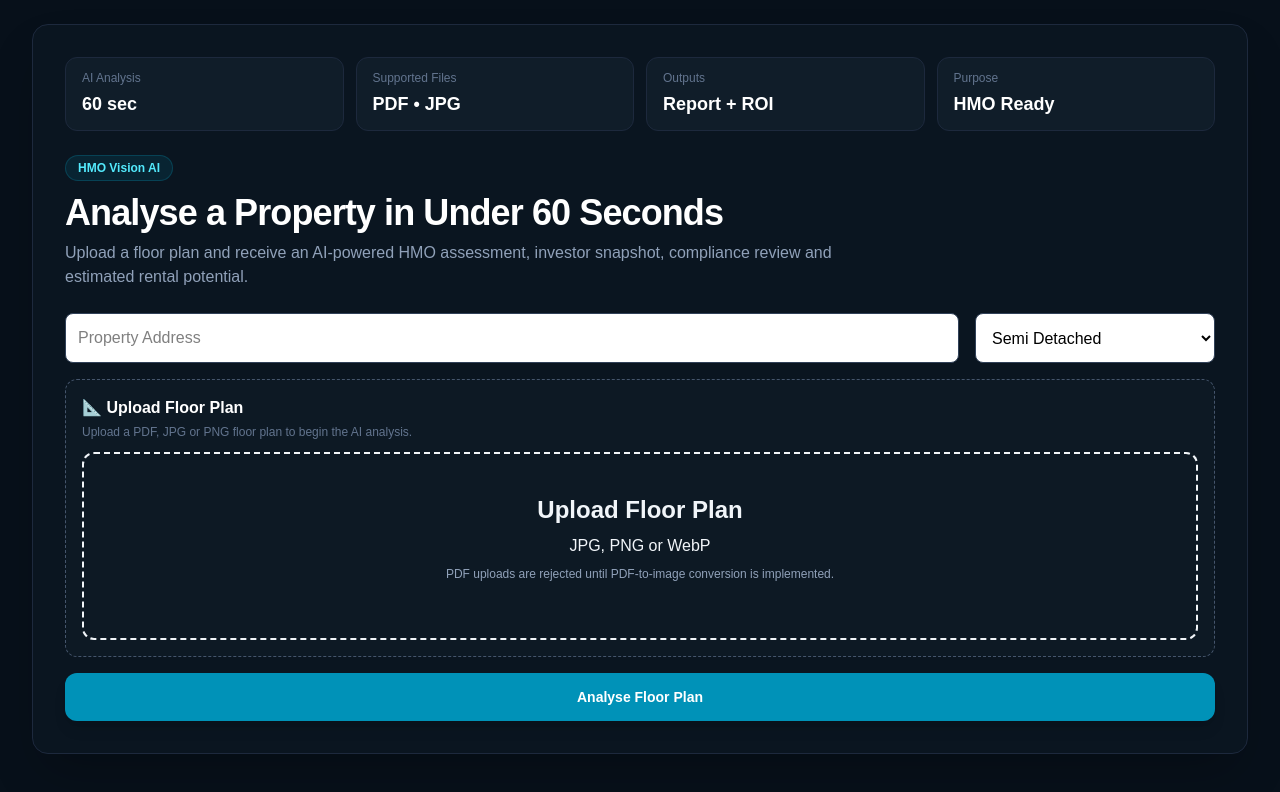
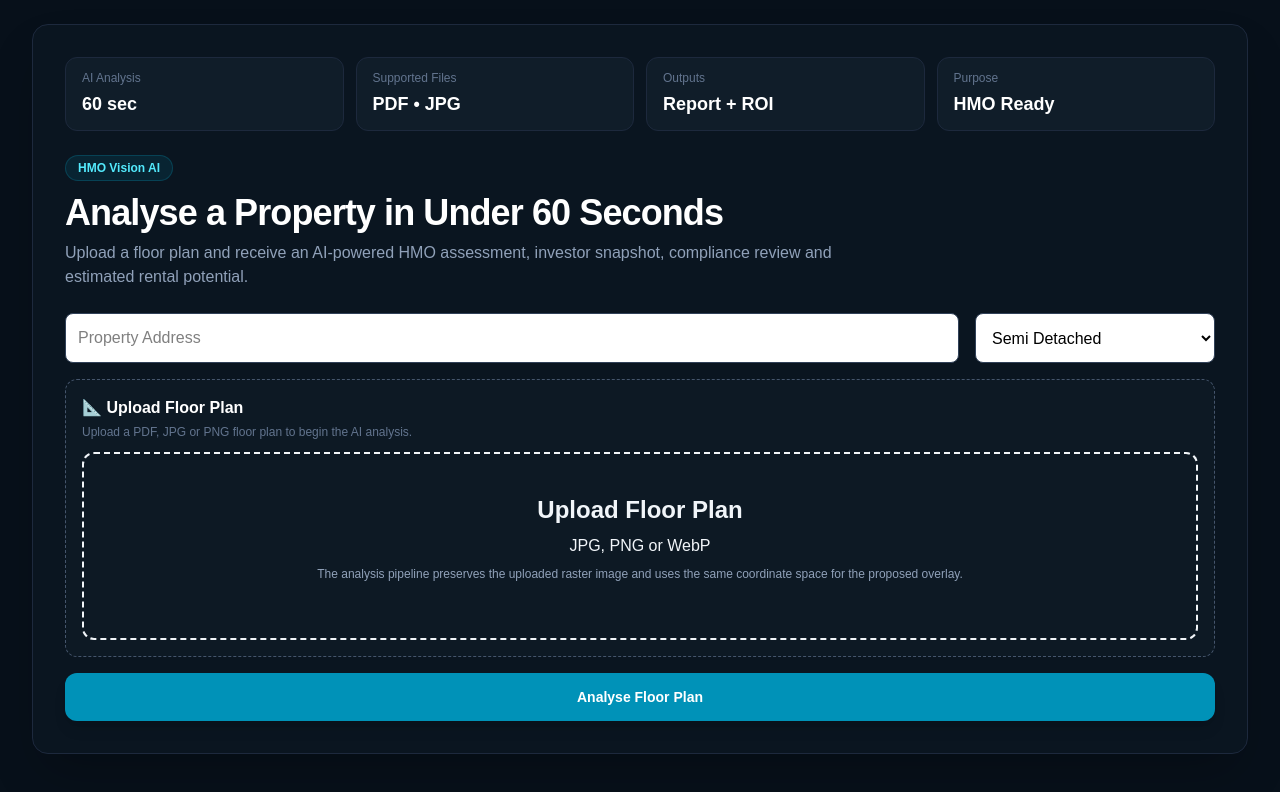
Before and after one commit to kinglewis2606-ai/hmo-vision-ai, a Next.js app: page /new in a window 1280 px wide. Shown: the top 792 px of the page. Built offline with nearby package versions, Linux system fonts and the light colour scheme.

Commit message:
fix: clarify supported floor-plan upload formats

```diff
--- a/components/UploadBox.tsx
+++ b/components/UploadBox.tsx
@@ -13,7 +13,6 @@ export default function UploadBox({
   const onDrop = async (acceptedFiles: File[]) => {
     if (!acceptedFiles.length) return;
     setMessage("");
-
     const formData = new FormData();
     formData.append("file", acceptedFiles[0]);
 
@@ -50,7 +49,7 @@ export default function UploadBox({
         <>
           <h2 className="text-2xl font-bold mb-2">Upload Floor Plan</h2>
           <p>JPG, PNG or WebP</p>
-          <p className="mt-2 text-xs text-slate-400">PDF uploads are rejected until PDF-to-image conversion is implemented.</p>
+          <p className="mt-2 text-xs text-slate-400">The analysis pipeline preserves the uploaded raster image and uses the same coordinate space for the proposed overlay.</p>
           <p className="mt-4 text-sm">{message}</p>
         </>
       )}
```
